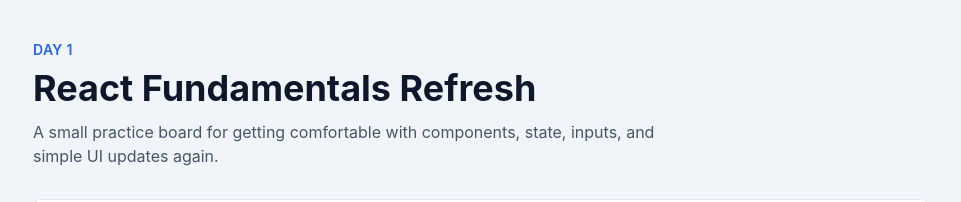
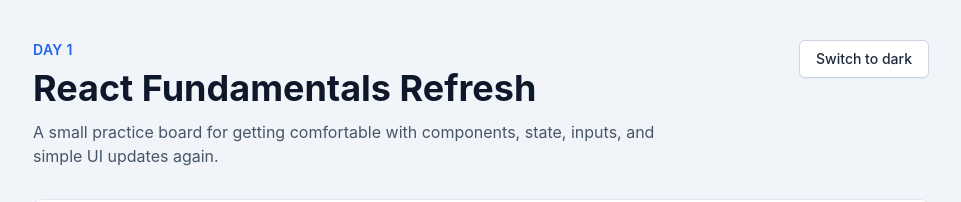
Before and after one commit to Ketanraichura/New-project, a React (Vite) app: page / in a window 1280 px wide. Shown: the top 202 px of the page, without its empty margins (159-1120 px from the left). Built offline with nearby package versions, Linux system fonts and the light colour scheme.

Commit message:
Implement dark mode toggle

```diff
--- a/src/App.jsx
+++ b/src/App.jsx
@@ -1,18 +1,35 @@
+import { useState } from 'react';
 import Counter from './components/Counter.jsx';
+import ThemeToggle from './components/ThemeToggle.jsx';
 import TodoList from './components/TodoList.jsx';
 
 function App() {
+  const [isDark, setIsDark] = useState(false);
+
+  const toggleTheme = () => {
+    setIsDark(!isDark);
+  };
+
   return (
-    <main className="min-h-screen bg-slate-100 px-4 py-10 text-slate-900">
+    <div className={isDark ? 'dark' : ''}>
+      <main className="min-h-screen bg-slate-100 px-4 py-10 text-slate-900 transition-colors dark:bg-slate-950 dark:text-slate-100">
         <section className="mx-auto max-w-4xl">
-        <p className="text-sm font-semibold uppercase tracking-wide text-blue-600">
+          <div className="flex flex-col gap-4 sm:flex-row sm:items-start sm:justify-between">
+            <div>
+              <p className="text-sm font-semibold uppercase tracking-wide text-blue-600 dark:text-blue-400">
                 Day 1
               </p>
-        <h1 className="mt-2 text-4xl font-bold">React Fundamentals Refresh</h1>
-        <p className="mt-3 max-w-2xl text-slate-600">
+              <h1 className="mt-2 text-4xl font-bold">
+                React Fundamentals Refresh
+              </h1>
+              <p className="mt-3 max-w-2xl text-slate-600 dark:text-slate-300">
                 A small practice board for getting comfortable with components,
                 state, inputs, and simple UI updates again.
               </p>
+            </div>
+
+            <ThemeToggle isDark={isDark} onToggle={toggleTheme} />
+          </div>
 
           <div className="mt-8 grid gap-6">
             <Counter />
@@ -20,6 +37,7 @@
           </div>
         </section>
       </main>
+    </div>
   );
 }
 
--- a/src/components/Counter.jsx
+++ b/src/components/Counter.jsx
@@ -16,15 +16,15 @@
   };
 
   return (
-    <section className="rounded-lg bg-white p-6 shadow-sm ring-1 ring-slate-200">
+    <section className="rounded-lg bg-white p-6 shadow-sm ring-1 ring-slate-200 dark:bg-slate-900 dark:ring-slate-800">
       <h2 className="text-2xl font-semibold">Counter</h2>
-      <p className="mt-2 text-slate-600">
+      <p className="mt-2 text-slate-600 dark:text-slate-300">
         A quick warmup for state updates with button clicks.
       </p>
 
       <div className="mt-6 flex items-center gap-4">
         <button
-          className="rounded-md bg-slate-200 px-4 py-2 font-medium text-slate-800 hover:bg-slate-300"
+          className="rounded-md bg-slate-200 px-4 py-2 font-medium text-slate-800 hover:bg-slate-300 dark:bg-slate-800 dark:text-slate-100 dark:hover:bg-slate-700"
           onClick={decreaseCount}
           type="button"
         >
@@ -41,7 +41,7 @@
       </div>
 
       <button
-        className="mt-4 text-sm font-medium text-blue-600 hover:text-blue-700"
+        className="mt-4 text-sm font-medium text-blue-600 hover:text-blue-700 dark:text-blue-400 dark:hover:text-blue-300"
         onClick={resetCount}
         type="button"
       >
--- /dev/null
+++ b/src/components/ThemeToggle.jsx
@@ -0,0 +1,13 @@
+function ThemeToggle({ isDark, onToggle }) {
+  return (
+    <button
+      className="rounded-md border border-slate-300 bg-white px-4 py-2 text-sm font-medium text-slate-800 shadow-sm hover:bg-slate-50 dark:border-slate-700 dark:bg-slate-800 dark:text-slate-100 dark:hover:bg-slate-700"
+      onClick={onToggle}
+      type="button"
+    >
+      {isDark ? 'Switch to light' : 'Switch to dark'}
+    </button>
+  );
+}
+
+export default ThemeToggle;
--- a/src/components/TodoList.jsx
+++ b/src/components/TodoList.jsx
@@ -72,15 +72,15 @@
   };
 
   return (
-    <section className="rounded-lg bg-white p-6 shadow-sm ring-1 ring-slate-200">
+    <section className="rounded-lg bg-white p-6 shadow-sm ring-1 ring-slate-200 dark:bg-slate-900 dark:ring-slate-800">
       <h2 className="text-2xl font-semibold">Todo List</h2>
-      <p className="mt-2 text-slate-600">
+      <p className="mt-2 text-slate-600 dark:text-slate-300">
         Add, update, complete, and remove little practice tasks.
       </p>
 
       <form className="mt-6 flex flex-col gap-3 sm:flex-row" onSubmit={addTodo}>
         <input
-          className="min-w-0 flex-1 rounded-md border border-slate-300 px-4 py-2 outline-none focus:border-blue-500 focus:ring-2 focus:ring-blue-100"
+          className="min-w-0 flex-1 rounded-md border border-slate-300 bg-white px-4 py-2 outline-none focus:border-blue-500 focus:ring-2 focus:ring-blue-100 dark:border-slate-700 dark:bg-slate-800 dark:text-slate-100 dark:placeholder:text-slate-400 dark:focus:ring-blue-950"
           onChange={(event) => setTodoText(event.target.value)}
           placeholder="Add a todo"
           type="text"
@@ -97,19 +97,19 @@
       <ul className="mt-5 space-y-3">
         {todos.map((todo) => (
           <li
-            className="rounded-md border border-slate-200 bg-slate-50 p-4"
+            className="rounded-md border border-slate-200 bg-slate-50 p-4 dark:border-slate-800 dark:bg-slate-950"
             key={todo.id}
           >
             {editingId === todo.id ? (
               <div className="flex flex-col gap-3 sm:flex-row">
                 <input
-                  className="min-w-0 flex-1 rounded-md border border-slate-300 px-3 py-2 outline-none focus:border-blue-500 focus:ring-2 focus:ring-blue-100"
+                  className="min-w-0 flex-1 rounded-md border border-slate-300 bg-white px-3 py-2 outline-none focus:border-blue-500 focus:ring-2 focus:ring-blue-100 dark:border-slate-700 dark:bg-slate-800 dark:text-slate-100 dark:focus:ring-blue-950"
                   onChange={(event) => setEditingText(event.target.value)}
                   type="text"
                   value={editingText}
                 />
                 <button
-                  className="rounded-md bg-slate-900 px-4 py-2 text-sm font-medium text-white hover:bg-slate-700"
+                  className="rounded-md bg-slate-900 px-4 py-2 text-sm font-medium text-white hover:bg-slate-700 dark:bg-slate-100 dark:text-slate-900 dark:hover:bg-slate-200"
                   onClick={() => saveTodo(todo.id)}
                   type="button"
                 >
@@ -128,8 +128,8 @@
                   <span
                     className={
                       todo.isComplete
-                        ? 'text-slate-400 line-through'
-                        : 'text-slate-800'
+                        ? 'text-slate-400 line-through dark:text-slate-500'
+                        : 'text-slate-800 dark:text-slate-100'
                     }
                   >
                     {todo.text}
@@ -137,14 +137,14 @@
                 </label>
                 <div className="flex gap-2">
                   <button
-                    className="rounded-md px-3 py-2 text-sm font-medium text-blue-600 hover:bg-blue-50"
+                    className="rounded-md px-3 py-2 text-sm font-medium text-blue-600 hover:bg-blue-50 dark:text-blue-400 dark:hover:bg-blue-950"
                     onClick={() => startEditing(todo)}
                     type="button"
                   >
                     Edit
                   </button>
                   <button
-                    className="rounded-md px-3 py-2 text-sm font-medium text-red-600 hover:bg-red-50"
+                    className="rounded-md px-3 py-2 text-sm font-medium text-red-600 hover:bg-red-50 dark:text-red-400 dark:hover:bg-red-950"
                     onClick={() => deleteTodo(todo.id)}
                     type="button"
                   >
--- a/tailwind.config.js
+++ b/tailwind.config.js
@@ -1,5 +1,6 @@
 /** @type {import('tailwindcss').Config} */
 export default {
+  darkMode: 'class',
   content: ['./index.html', './src/**/*.{js,jsx}'],
   theme: {
     extend: {},
```
Lines whose indentation alone changed are shown as unchanged.
